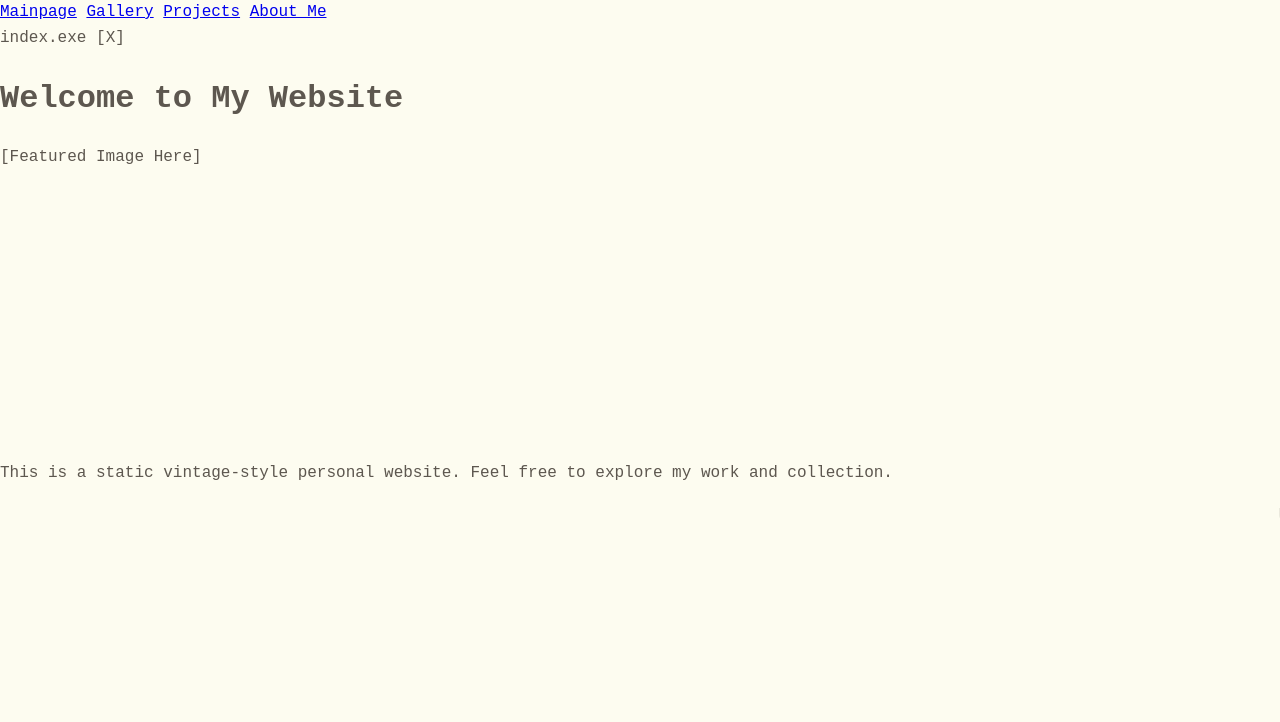
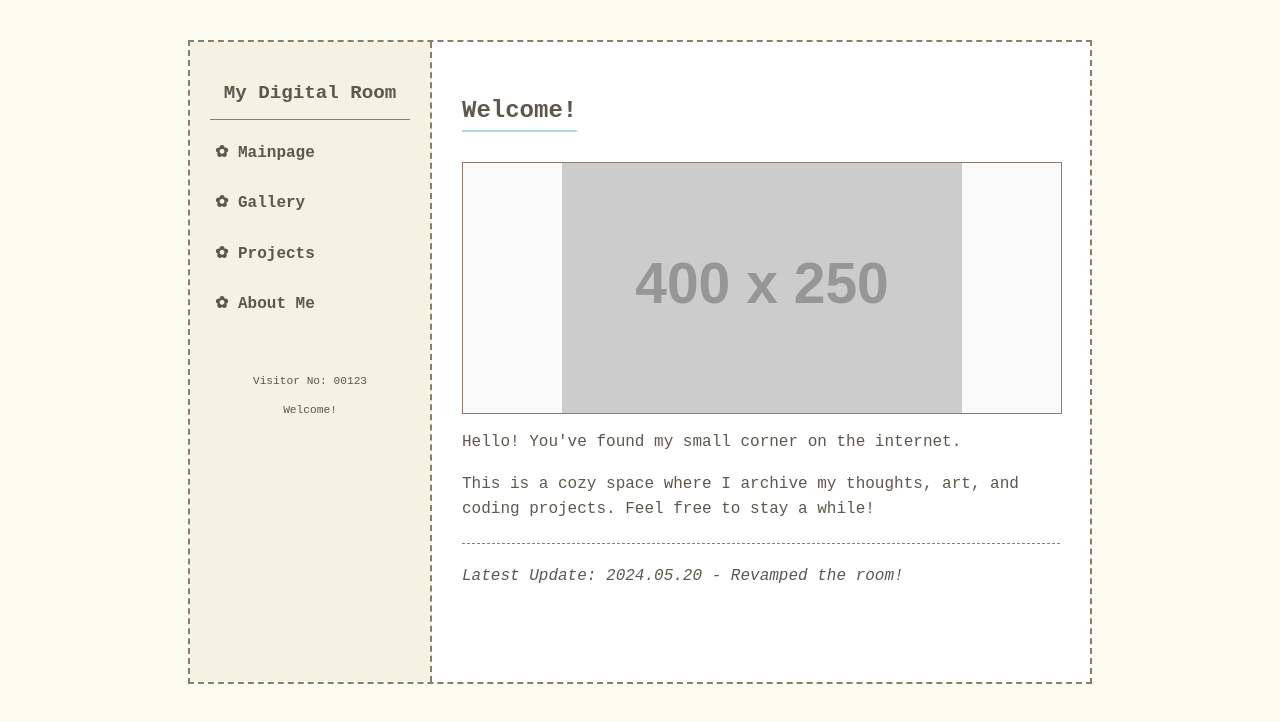
Before and after one commit to zyliety/zyliety.github.io, a plain HTML site: page index.html in a window 1280 px wide. Drawn offline with Linux system fonts and the light colour scheme; placeholder pictures from the web are drawn by us.

Commit message:
Add files via upload

```diff
--- a/index.html
+++ b/index.html
@@ -2,31 +2,41 @@
 <html lang="en">
 <head>
     <meta charset="UTF-8">
-    <title>Welcome to My Retro Space</title>
+    <meta name="viewport" content="width=device-width, initial-scale=1.0">
+    <title>Welcome to My Room</title>
     <link rel="stylesheet" href="style.css">
 </head>
 <body>
-    <nav>
-        <a href="index.html">Mainpage</a>
-        <a href="gallery.html">Gallery</a>
-        <a href="projects.html">Projects</a>
-        <a href="about.html">About Me</a>
-    </nav>
+    <div class="container">
+        <!-- Sidebar Navigation -->
+        <aside>
+            <h1>My Digital Room</h1>
+            <nav>
+                <ul>
+                    <li><a href="index.html">✿ Mainpage</a></li>
+                    <li><a href="gallery.html">✿ Gallery</a></li>
+                    <li><a href="projects.html">✿ Projects</a></li>
+                    <li><a href="about.html">✿ About Me</a></li>
+                </ul>
+            </nav>
+            <div style="margin-top: 50px; font-size: 0.7rem; text-align: center;">
+                <p>Visitor No: 00123</p>
+                <p>Welcome!</p>
+            </div>
+        </aside>
 
-    <div class="window">
-        <div class="title-bar">
-            <span>index.exe</span>
-            <span>[X]</span>
-        </div>
-        <div class="window-body">
-            <h1>Welcome to My Website</h1>
-            <div class="img-placeholder" style="height: 300px;">
-                <!-- Put your profile/hero image here -->
-                [Featured Image Here]
+        <!-- Main Content -->
+        <main>
+            <h2>Welcome!</h2>
+            <div class="img-box" style="height: 250px;">
+                <!-- Replace this with your own cute art or photo -->
+                <img src="https://via.placeholder.com/400x250" alt="Main illustration" style="max-width:100%; height:auto;">
             </div>
-            <p>This is a static vintage-style personal website. Feel free to explore my work and collection.</p>
-            <marquee>Updated: February 2026 - Working on new projects!</marquee>
-        </div>
+            <p>Hello! You've found my small corner on the internet.</p>
+            <p>This is a cozy space where I archive my thoughts, art, and coding projects. Feel free to stay a while!</p>
+            <hr style="border: 0; border-top: 1px dashed #8b7d6b; margin: 20px 0;">
+            <p><i>Latest Update: 2024.05.20 - Revamped the room!</i></p>
+        </main>
     </div>
 </body>
 </html>
```
